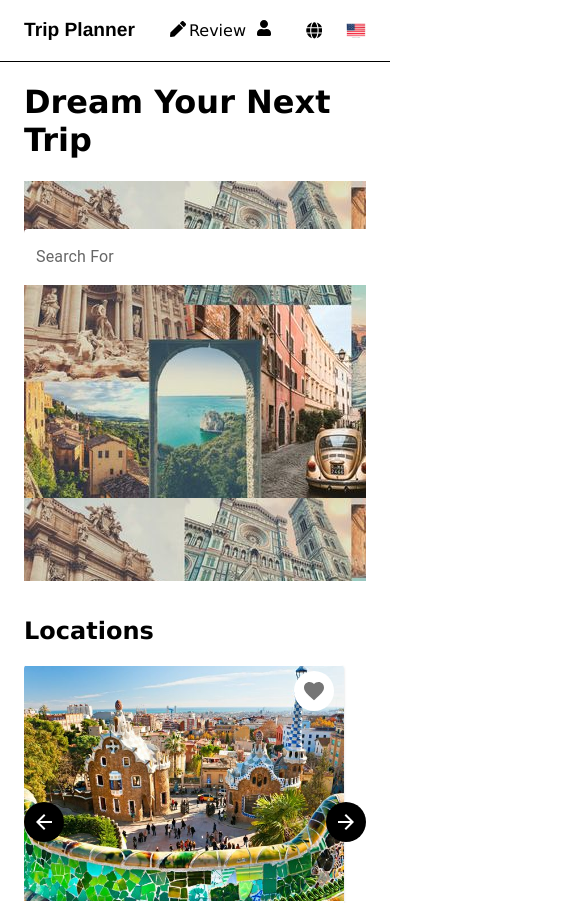
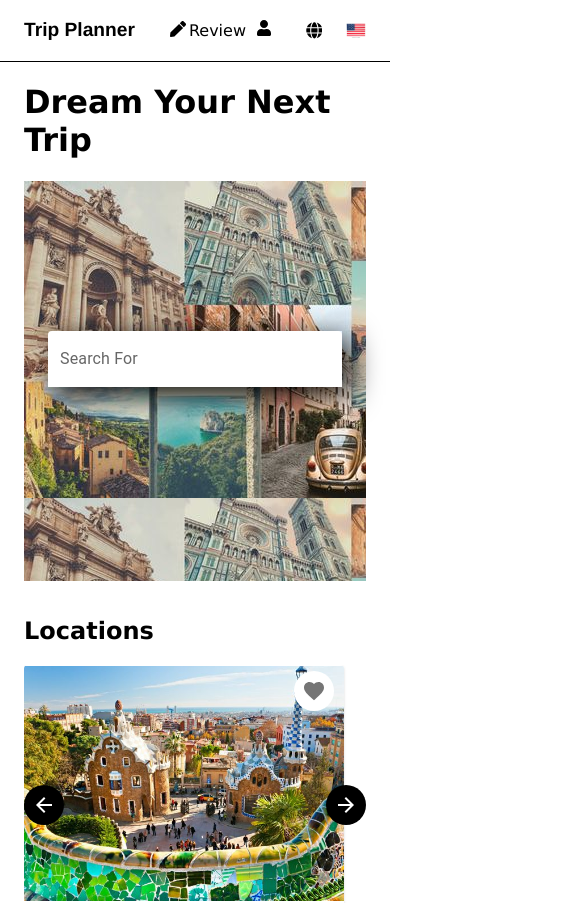
Before and after one commit to IlariaMessiha/Trip-Planner-Project, a React (Create React App) app: page / in a window 390 px wide. Shown: the top 903 px of the page, 585 px wide, since content can reach past the window. Built offline with nearby package versions, Linux system fonts and the light colour scheme.

Commit message:
Fix Responsivness in Dashboard

```diff
--- a/src/Components/core/CardLocation.tsx
+++ b/src/Components/core/CardLocation.tsx
@@ -9,6 +9,7 @@ import FavoriteIcon from "@mui/icons-material/Favorite";
 import { Typography } from "../core/Typography";
 import styles from "./CardLocation.module.css";
 import { apiCalls } from "../../api/api";
+import { Link } from "react-router-dom";
 
 interface CardLocationProps {
   location: Location;
@@ -34,6 +35,7 @@ export const CardLocation: FC<CardLocationProps> = ({ location }) => {
       <FavoriteButton>
         <FavoriteIcon />
       </FavoriteButton>
+      <Link key={location.id} to={`/location/${location.id}`}>
         <CardActionArea sx={{ height: "100%" }}>
           <div>
             <CardMedia
@@ -61,6 +63,7 @@ export const CardLocation: FC<CardLocationProps> = ({ location }) => {
             />
           </CardContent>
         </CardActionArea>
+      </Link>
     </Card>
   );
 };
--- a/src/Components/core/InputTextSearch.module.css
+++ /dev/null
@@ -1,8 +0,0 @@
-.container {
-    display: flex;
-    padding-top: 14%;
-    margin: auto;
-    align-items: center;
-
-
-}
--- a/src/Components/core/InputTextSearch.tsx
+++ b/src/Components/core/InputTextSearch.tsx
@@ -2,11 +2,11 @@ import { Box } from "@mui/material";
 import TextField from "@mui/material/TextField";
 import { ChangeEventHandler, FC } from "react";
 
-import styles from "./InputTextSearch.module.css";
 import { styled } from "@mui/material/styles";
 interface InputTextSearchProps {
   onChange: ChangeEventHandler<HTMLInputElement> | undefined;
   inputValue: string;
+  className?: string;
 }
 const SearchTextField = styled(TextField)({
   "& label.Mui-focused": {
@@ -17,6 +17,7 @@ const SearchTextField = styled(TextField)({
   "& .MuiFilledInput-root": {
     border: "0px",
     backgroundColor: "white",
+    // boxShadow: "  5px 5px 20px black",
 
     "&:hover ": {
       backgroundColor: "white",
@@ -25,19 +26,18 @@ const SearchTextField = styled(TextField)({
     "&.Mui-focused ": {
       border: "0px",
       backgroundColor: "white",
-      boxShadow: "  5px 5px 20px black",
     },
   },
 });
 export const InputTextSearch: FC<InputTextSearchProps> = ({
   onChange,
   inputValue,
+  className = "",
 }) => {
   return (
-    <Box className={styles.container} sx={{ width: 600 }}>
+    <Box className={className}>
       <SearchTextField
         label="Search For"
-        className={styles.searchBar}
         fullWidth
         value={inputValue}
         onChange={onChange}
--- a/src/Components/widgets/SearchEngineAutocomplete.module.css
+++ b/src/Components/widgets/SearchEngineAutocomplete.module.css
@@ -1,37 +1,48 @@
-.searchIcon {
-    position: absolute;
-    /* margin: auto; */
-    padding-left: 13%;
+.searchWrapper {
+    position: relative;
+    background-image: url('../../assets/images/b8659390962c300177d0c594fc89a300.jpg');
+    height: 400px;
+
+
+
 
 }
 
-.search {
-    text-align: center;
-    background-image: url('../../assets/images/b8659390962c300177d0c594fc89a300.jpg');
+.autoCompleteInput {
+    box-shadow: 8px 8px 30px black;
+}
+
+.inputAndResult {
+    position: absolute;
+    right: 0;
+    left: 0;
+    top: 150px;
     margin: auto;
-    height: 400px;
+    display: block;
+    padding-left: 24px;
+    padding-right: 24px;
+}
 
+@media (min-width: 1184px) {
+    .inputAndResult {
+        width: 600px;
+        margin-left: auto;
+        margin-right: auto;
+    }
 }
+
+
+
+
 
 
 .searchResult {
     background-color: white;
-
     display: block;
-
     text-align: left;
-    box-shadow: 5px 5px 20px black;
+    box-shadow: 8px 8px 30px black;
     font-size: larger;
     max-height: 400px;
-    position: absolute;
-    width: 600px;
-    margin-left: auto;
-    margin-right: auto;
-    left: 0;
-    right: 0;
-
-
-
 }
 
 
--- a/src/Components/widgets/SearchEngineAutocomplete.tsx
+++ b/src/Components/widgets/SearchEngineAutocomplete.tsx
@@ -32,9 +32,14 @@ export const SearchEngineAutocomplete: FC<SearchEngineProps> = () => {
   };
 
   return (
-    <div className={styles.search}>
-      <form onSubmit={onSubmit}>
-        <InputTextSearch onChange={handleFilter} inputValue={query} />
+    <div className={styles.searchWrapper}>
+      <div className={styles.inputAndResult}>
+        <form onSubmit={onSubmit} className={styles.searchForm}>
+          <InputTextSearch
+            onChange={handleFilter}
+            inputValue={query}
+            className={styles.autoCompleteInput}
+          />
         </form>
         <div className={styles.searchResult}>
           {firstResults.map(({ type, item }) => {
@@ -44,7 +49,10 @@ export const SearchEngineAutocomplete: FC<SearchEngineProps> = () => {
                   <div className={styles.searchResultElement}>
                     <GrLocation className={styles.itemIcon} />
                     <Link to={`/location/${item.id}`}>
-                    <Typography text={item.name} className={styles.itemName} />
+                      <Typography
+                        text={item.name}
+                        className={styles.itemName}
+                      />
                     </Link>
                   </div>
                 ) : (
@@ -55,7 +63,10 @@ export const SearchEngineAutocomplete: FC<SearchEngineProps> = () => {
                       alt="Cover "
                     />
                     <Link to={`/activity/${item.id}`}>
-                    <Typography text={item.name} className={styles.itemName} />
+                      <Typography
+                        text={item.name}
+                        className={styles.itemName}
+                      />
                     </Link>
                   </div>
                 )}
@@ -64,5 +75,6 @@ export const SearchEngineAutocomplete: FC<SearchEngineProps> = () => {
           })}
         </div>
       </div>
+    </div>
   );
 };
--- a/src/Components/widgets/Swiper.module.css
+++ b/src/Components/widgets/Swiper.module.css
@@ -1,7 +1,7 @@
 .prevButton,
 .nextButton {
     position: absolute;
-    top: 35%;
+    top: 120px;
     z-index: 1;
 
 }
```
Lines whose indentation alone changed are shown as unchanged.
